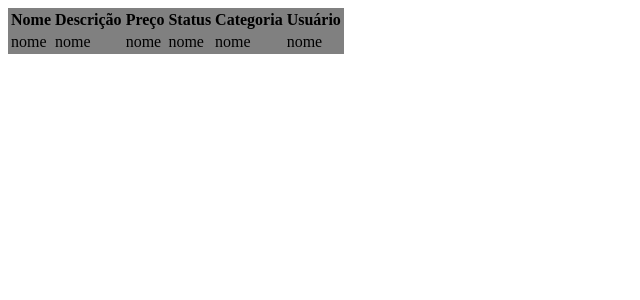
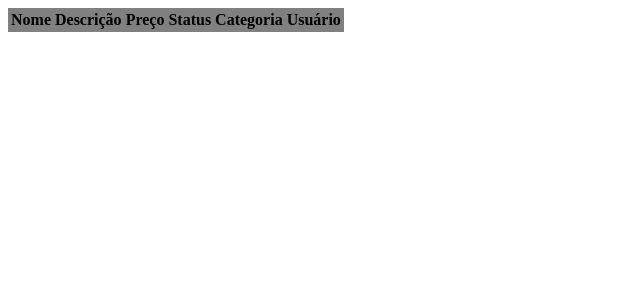
Before and after one commit to Elisp12/djangoClicks, a Django app: page / in a window 1280 px wide. Shown: the top 300 px of the page, without its empty margins (0-640 px from the left). Run offline with Django 5.2, Linux system fonts and the light colour scheme; lists and menus that the app fills with data are empty.

Commit message:
algumas alterações

```diff
--- a/static/js/script.js
+++ /dev/null
@@ -1 +0,0 @@
-console.log('helloword');
--- a/templates/index.html
+++ b/templates/index.html
@@ -4,6 +4,7 @@
 <head>
     <meta charset="UTF-8">
     <meta name="viewport" content="width=device-width, initial-scale=1.0">
+    <script src="https://code.jquery.com/jquery-3.6.0.min.js"></script>
     <link rel="stylesheet" href="{% static 'css/style.css' %}">
     <script src="{% static 'js/script.js' %}"></script>
     <title>DjangoClicks</title>
--- a/templates/produto/tabela.html
+++ b/templates/produto/tabela.html
@@ -1,4 +1,4 @@
-<table>
+<table id="tabela">
     <thead>
         <tr>
             <th>Nome</th>
@@ -9,15 +9,7 @@
             <th>Usuário</th>
         </tr>
     </thead>
-        <tr>
-            <td>nome</td>
-            <td>nome</td>
-            <td>nome</td>
-            <td>nome</td>
-            <td>nome</td>
-            <td>nome</td>
-        </tr>
     <tbody>
-
+        <!-- os dados serão inseridos pelo js  -->
     </tbody>
 </table>
```
